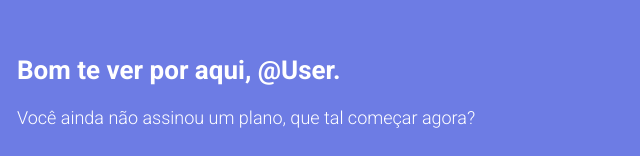
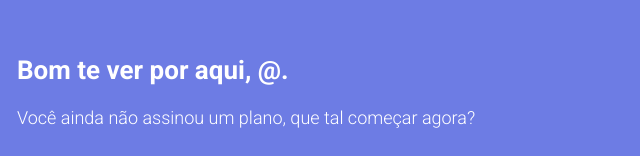
Before and after one commit to ninidora/GratiBox_front, a React (Create React App) app: page /plans in a window 1280 px wide. Shown: the part 329-485 px from the top of the page, without its empty margins (0-640 px from the left). Built offline with nearby package versions, Linux system fonts and the light colour scheme.

Commit message:
Creating user context

```diff
--- a/src/App.js
+++ b/src/App.js
@@ -1,6 +1,7 @@
-import React from "react";
+import React, { useState } from "react";
 import { BrowserRouter, Switch, Route } from "react-router-dom";
 
+import UserContext from "./contexts/UserContext";
 import GlobalStyle from "./layouts/GlobalStyles";
 import HomePage from "./pages/HomePage";
 import SignUp from "./pages/SignUp";
@@ -10,10 +11,13 @@ import Sign from "./pages/Sign";
 import Sign2 from "./pages/Sign2";
 
 export default function App() {
+	const [userData, setUserData] = useState(JSON.parse(localStorage.getItem("user")));
+
 	return (
 		<>
 			<GlobalStyle />
 			<BrowserRouter>
+				<UserContext.Provider value={{ userData, setUserData }}>
 					<Switch>
 						<Route path="/" exact>
 							<HomePage />
@@ -34,6 +38,7 @@ export default function App() {
 							<Sign2 />
 						</Route>
 					</Switch>
+				</UserContext.Provider>
 			</BrowserRouter>
 		</>
 	);
--- a/src/components/MainComponent.js
+++ b/src/components/MainComponent.js
@@ -1,12 +1,17 @@
-import React from "react";
+import React, { useContext } from "react";
 import styled from "styled-components";
+
+import UserContext from "../contexts/UserContext";
 
 // eslint-disable-next-line react/prop-types
 export default function MainComponent({ children, text, page }) {
+	const { userData } = useContext(UserContext);
+	const name = userData?.name?.split(" ")[0];
+
 	return (
 		<Container margin={page}>
 			<Title>
-				<h1>Bom te ver por aqui, @User.</h1>
+				<h1>Bom te ver por aqui, @{name}.</h1>
 				<h2>{ text }</h2>
 			</Title>
 			<Box>
--- /dev/null
+++ b/src/contexts/UserContext.js
@@ -0,0 +1,5 @@
+import { createContext } from "react";
+
+const UserContext = createContext();
+
+export default UserContext;
--- a/src/pages/Login.js
+++ b/src/pages/Login.js
@@ -1,4 +1,4 @@
-import React, { useState } from "react";
+import React, { useContext, useState } from "react";
 import { Link } from "react-router-dom";
 import { useHistory } from "react-router";
 import styled from "styled-components";
@@ -6,6 +6,7 @@ import styled from "styled-components";
 import LoginSignUp from "../components/LoginSignUp";
 import { Box, Input, Path, Error } from "../layouts/LoginSignUpStyles";
 import { signInUser } from "../services/server";
+import UserContext from "../contexts/UserContext";
 
 export default function Login() {
 	const [email, setEmail] = useState("");
@@ -13,6 +14,7 @@ export default function Login() {
 	const [loading, setLoading] = useState(false);
 	const [error, setError] = useState("");
 	const history = useHistory();
+	const { setUserData } = useContext(UserContext);
 
 	function signIn(e) {
 		e.preventDefault();
@@ -21,7 +23,12 @@ export default function Login() {
 		const body = {email, password};
 
 		const req = signInUser(body);
-		req.then(() => {
+		req.then(res => {
+			setUserData({
+				token: res.data.token,
+				name: res.data.name
+			});
+			localStorage.setItem("user", JSON.stringify(res.data));
 			history.push("/plans");
 		});
 		req.catch(() => {
```
Lines whose indentation alone changed are shown as unchanged.
